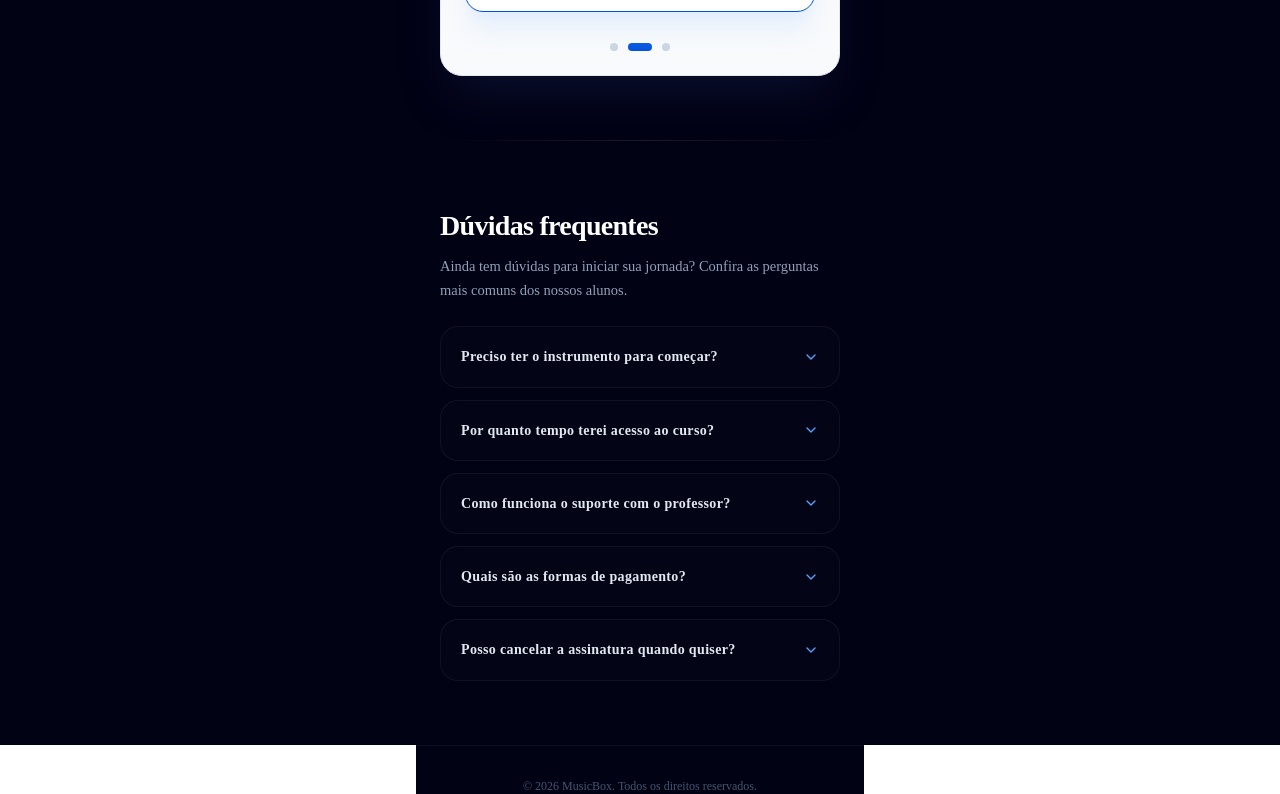
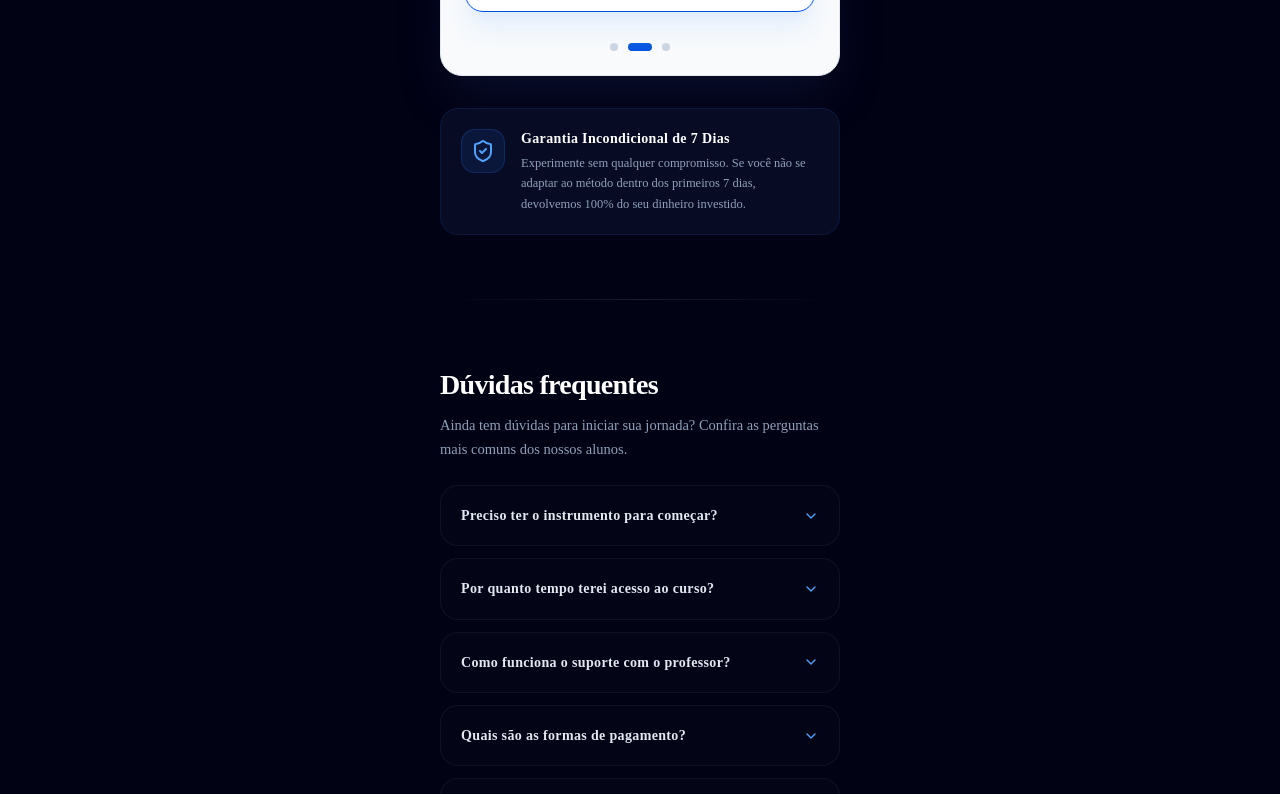
Before and after one commit to dev-brunosantos/MB-Site-Front, a Next.js app: page / in a window 1280 px wide. Shown: the part 3100-3894 px from the top of the page. Built offline with nearby package versions, Linux system fonts and the light colour scheme.

Commit message:
Melhoria e organização no codigo

```diff
--- a/src/app/(pages)/planos/index.tsx
+++ b/src/app/(pages)/planos/index.tsx
@@ -2,7 +2,7 @@
 
 import { useState } from "react"
 import { Button } from "@/src/components/ui/button"
-import { Check, ChevronLeft, ChevronRight } from "lucide-react"
+import { Check, ChevronLeft, ChevronRight, ShieldCheck } from "lucide-react"
 
 export const PlanosComponent = () => {
 
@@ -172,6 +172,21 @@ export const PlanosComponent = () => {
 
             </div>
 
+            {/* Card de Garantia de 7 Dias para quebrar objeção final */}
+            <div className="mt-2 flex items-start gap-4 p-5 rounded-2xl bg-[#070b24] border border-blue-500/10">
+                <div className="flex-shrink-0 w-11 h-11 rounded-xl bg-blue-500/10 border border-blue-500/20 flex items-center justify-center">
+                    <ShieldCheck className="w-6 h-6 text-blue-400" />
+                </div>
+                <div className="flex flex-col gap-1">
+                    <h4 className="text-sm font-bold text-white tracking-wide">
+                        Garantia Incondicional de 7 Dias
+                    </h4>
+                    <p className="text-[12.5px] text-slate-400 leading-relaxed">
+                        Experimente sem qualquer compromisso. Se você não se adaptar ao método dentro dos primeiros 7 dias, devolvemos 100% do seu dinheiro investido.
+                    </p>
+                </div>
+            </div>
+
         </section>
     )
 }
--- a/src/app/layout.tsx
+++ b/src/app/layout.tsx
@@ -14,8 +14,8 @@ const geistMono = Geist_Mono({
 });
 
 export const metadata: Metadata = {
-  title: "Create Next App",
-  description: "Generated by create next app",
+  title: "MusicBox",
+  description: "Aulas de música",
 };
 
 export default function RootLayout({
@@ -25,16 +25,12 @@ export default function RootLayout({
 }>) {
   return (
     <html
-      lang="en"
+      lang="pt-br"
       className={`${geistSans.variable} ${geistMono.variable} h-full antialiased`}
     >
       <body className="min-h-full ">
         <MenuComponent />
         {children}
-        {/* Footer minimalista de copyright */}
-        <footer className="w-full max-w-md mx-auto text-center py-8 text-xs text-slate-600 border-t border-white/5 relative z-10 bg-[#020215]">
-          <p>&copy; {new Date().getFullYear()} MusicBox. Todos os direitos reservados.</p>
-        </footer>
       </body>
     </html>
   );
--- a/src/app/page.tsx
+++ b/src/app/page.tsx
@@ -31,6 +31,11 @@ export default function App() {
         <DuvidasComponent />
 
       </main>
+
+      {/* Footer minimalista de copyright */}
+      <footer className="w-full max-w-md mx-auto text-center py-8 text-xs text-slate-600 border-t border-white/5 relative z-10 bg-[#020215]">
+        <p>&copy; {new Date().getFullYear()} MusicBox. Todos os direitos reservados.</p>
+      </footer>
     </div>
   );
 }
```
